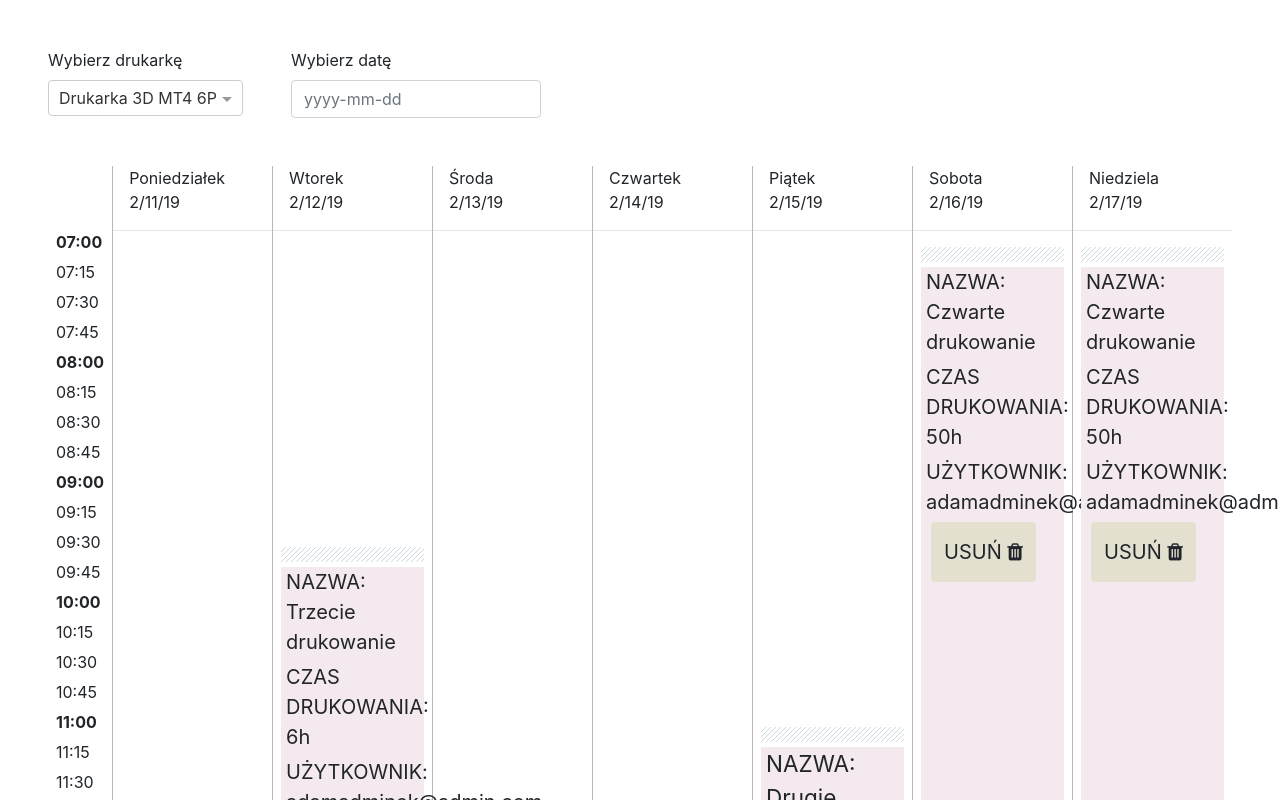
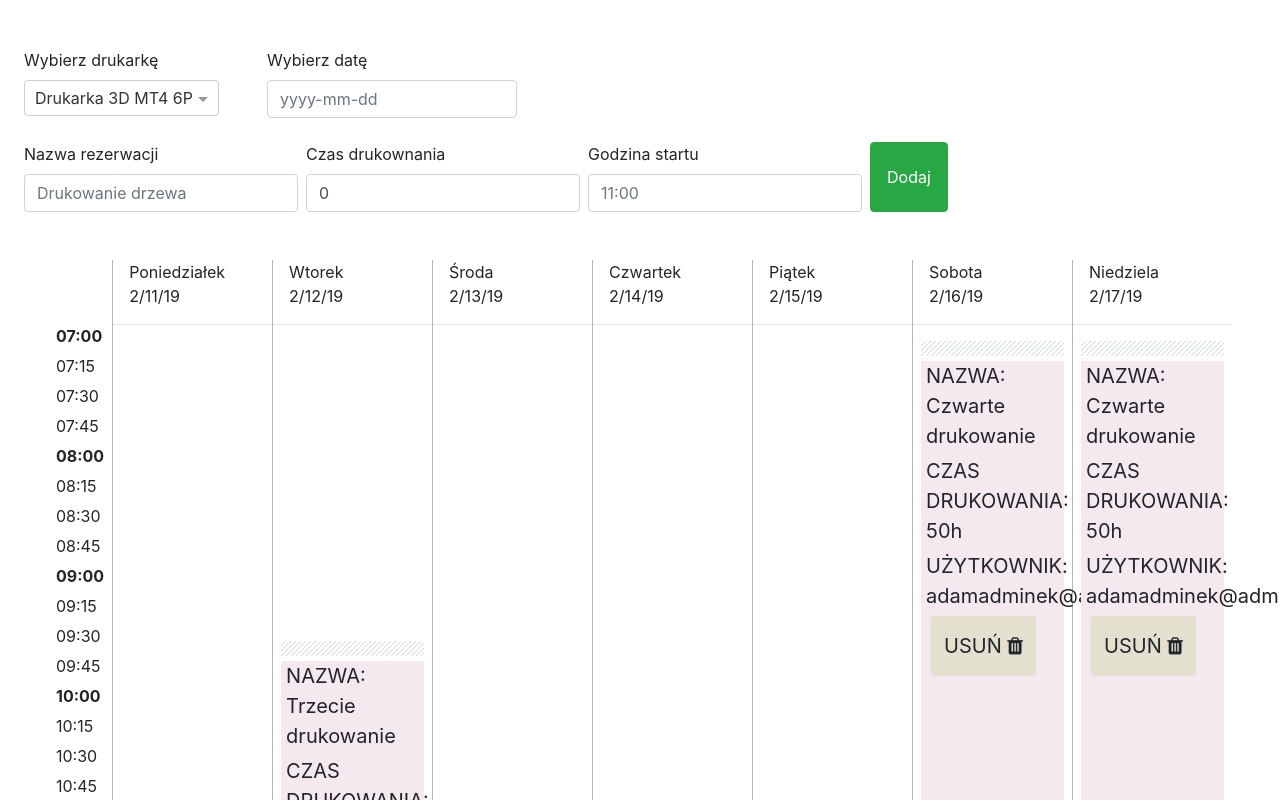
Before and after one commit to Alicja-Majewska/3d-printing-queue-webclient, an Angular app: page / in a window 1280 px wide. Shown: the top 800 px of the page. Built offline with nearby package versions, Linux system fonts and the light colour scheme.

Commit message:
html for form

```diff
--- a/src/app/app.module.ts
+++ b/src/app/app.module.ts
@@ -10,6 +10,8 @@ import { WeekViewComponent } from './components/week-view/week-view.component';
 import {NgbModule} from '@ng-bootstrap/ng-bootstrap';
 import { DayViewComponent } from './components/day-view/day-view.component';
 import { TimeRulerComponent } from './components/time-ruler/time-ruler.component';
+import { ReservationCreatorComponent } from './components/reservation-creator/reservation-creator.component';
+import {ReactiveFormsModule} from '@angular/forms';
 
 @NgModule({
   declarations: [
@@ -19,13 +21,15 @@ import { TimeRulerComponent } from './components/time-ruler/time-ruler.component
     WeekViewComponent,
     DayViewComponent,
     TimeRulerComponent,
+    ReservationCreatorComponent,
   ],
   imports: [
     BrowserModule,
     AppRoutingModule,
     NgSelectModule,
     NgbModule,
-    FormsModule
+    FormsModule,
+    ReactiveFormsModule
   ],
   providers: [],
   bootstrap: [AppComponent]
--- /dev/null
+++ b/src/app/components/reservation-creator/reservation-creator.component.html
@@ -0,0 +1,16 @@
+<form (ngSubmit)="save()" [formGroup]="reservationForm" style="display: flex; flex-direction: row">
+  <div class="flex-column mr-2">
+    <label class="form-control-label" for="reservationNameInput">Nazwa rezerwacji</label>
+    <input id="reservationNameInput" class="form-control" placeholder="Drukowanie drzewa" type="text"
+           formControlName="name"/>
+  </div>
+  <div class="flex-column mr-2">
+    <label class="form-control-label" for="reservationDurationInput">Czas drukownania</label>
+    <input id="reservationDurationInput" class="form-control" type="number" placeholder="6" formControlName="duration"/>
+  </div>
+  <div class="flex-column mr-2">
+    <label class="form-control-label" for="startTimeInput">Godzina startu</label>
+    <input id="startTimeInput" class="form-control" type="text" placeholder=11:00 formControlName="startTime"/>
+  </div>
+  <button class="btn btn-success pl-3 pr-3">Dodaj</button>
+</form>
--- /dev/null
+++ b/src/app/components/reservation-creator/reservation-creator.component.ts
@@ -0,0 +1,28 @@
+import {Component, OnInit} from '@angular/core';
+import {FormBuilder, FormGroup, Validators} from '@angular/forms';
+
+@Component({
+  selector: 'app-reservation-creator',
+  templateUrl: './reservation-creator.component.html',
+  styleUrls: ['./reservation-creator.component.scss']
+})
+export class ReservationCreatorComponent implements OnInit {
+
+  reservationForm: FormGroup;
+
+  constructor(private fb: FormBuilder) {
+  }
+
+  ngOnInit() {
+    this.reservationForm = this.buildForm();
+  }
+
+  private buildForm(): FormGroup {
+    return this.fb.group({
+      name: ['', Validators.required],
+      duration: [0, Validators.required],
+      startTime: ['', Validators.required],
+      startDate: [new Date(), Validators.required] // not in the past
+    })
+  }
+}
--- a/src/app/components/scheduler/scheduler.component.html
+++ b/src/app/components/scheduler/scheduler.component.html
@@ -1,5 +1,5 @@
-<section class="m-5" style="display: flex; flex: auto">
-  <div style="display: flex; flex-direction: column; " class="pr-5">
+<section class="m-4" style="display: flex; flex: auto;flex-direction: row; flex-wrap: wrap">
+  <div class="pr-5 flex-column mt-4">
     <label class="form-control-label">Wybierz drukarkę</label>
     <ng-select [items]="printers"
                bindLabel="name"
@@ -11,7 +11,7 @@
   </div>
 
 
-  <div style="width: 250px; display: flex; flex-direction: column;">
+  <div class="flex-column mr-5 mt-4" style="width: 250px">
     <label for="selectDateInput" class="form-control-label mr-3">Wybierz datę</label>
     <input type="text"
            id="selectDateInput"
@@ -21,6 +21,10 @@
            ngbDatepicker #startDate="ngbDatepicker"
            (click)="startDate.toggle()"/>
   </div>
+
+  <div class="mt-4">
+    <app-reservation-creator></app-reservation-creator>
+  </div>
 </section>
 
 <section class="m-5">
--- a/src/app/objects/Reservation.ts
+++ b/src/app/objects/Reservation.ts
@@ -17,7 +17,6 @@ export class Reservation {
     reservation._duration = reservationBackend.duration;
     reservation._startDate = new Date(reservationBackend.startDate);
     reservation._stopDate = new Date(reservationBackend.stopDate);
-    debugger;
     reservation._type = reservationBackend.type;
     reservation._user = reservationBackend.user;
 
```
Also changed, not shown: src/app/components/reservation-creator/reservation-creator.component.scss (added), 1 other file (tests, documents, lock files or other folders).
